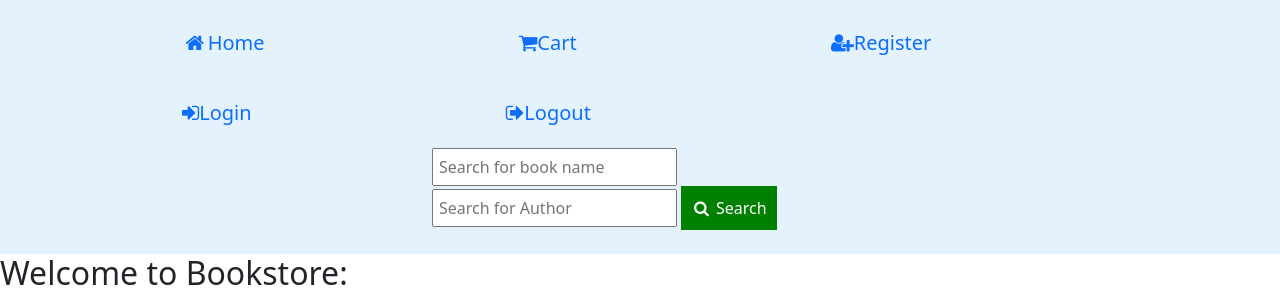
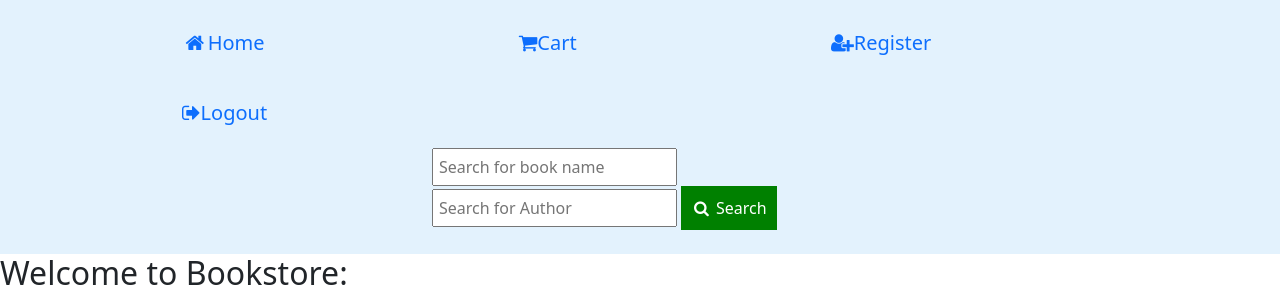
Before and after one commit to Hemlata-tricera/Django-miniproject, a Django app: page / in a window 1280 px wide. Shown: the top 300 px of the page. Run offline with Django 5.2, Linux system fonts and the light colour scheme; a user stored in the database is signed in; data comes from the database, SQL or seed files in the repository; both versions use the stored data as it was after the commit.

Commit message:
Remove Login Button from Homepage

```diff
--- a/bookstore/templates/homepage.html
+++ b/bookstore/templates/homepage.html
@@ -83,7 +83,7 @@ color:blue;
             <li><a href="/"><i class="fa fa-fw fa-home"></i>Home</a></li>
             <li><a href="{% url 'store:cart_detail' %}"><i class="fa fa-shopping-cart" aria-hidden="true"></i>Cart</a></li>
             <li><a href="{% url 'store:register' %}"><i class="fa fa-user-plus"></i>Register</a></li>
-            <li><a href="{% url 'store:login_page' %}"><i class="fa fa-sign-in"></i>Login</a></li>
+<!--            <li><a href="{% url 'store:login_page' %}"><i class="fa fa-sign-in"></i>Login</a></li>-->
             <li><a href="{% url 'store:logout_page' %}"><i class="fa fa-sign-out"></i>Logout</a></li>
 
     <form method="get">
```
Also changed, not shown: bookstore/db.sqlite3.
